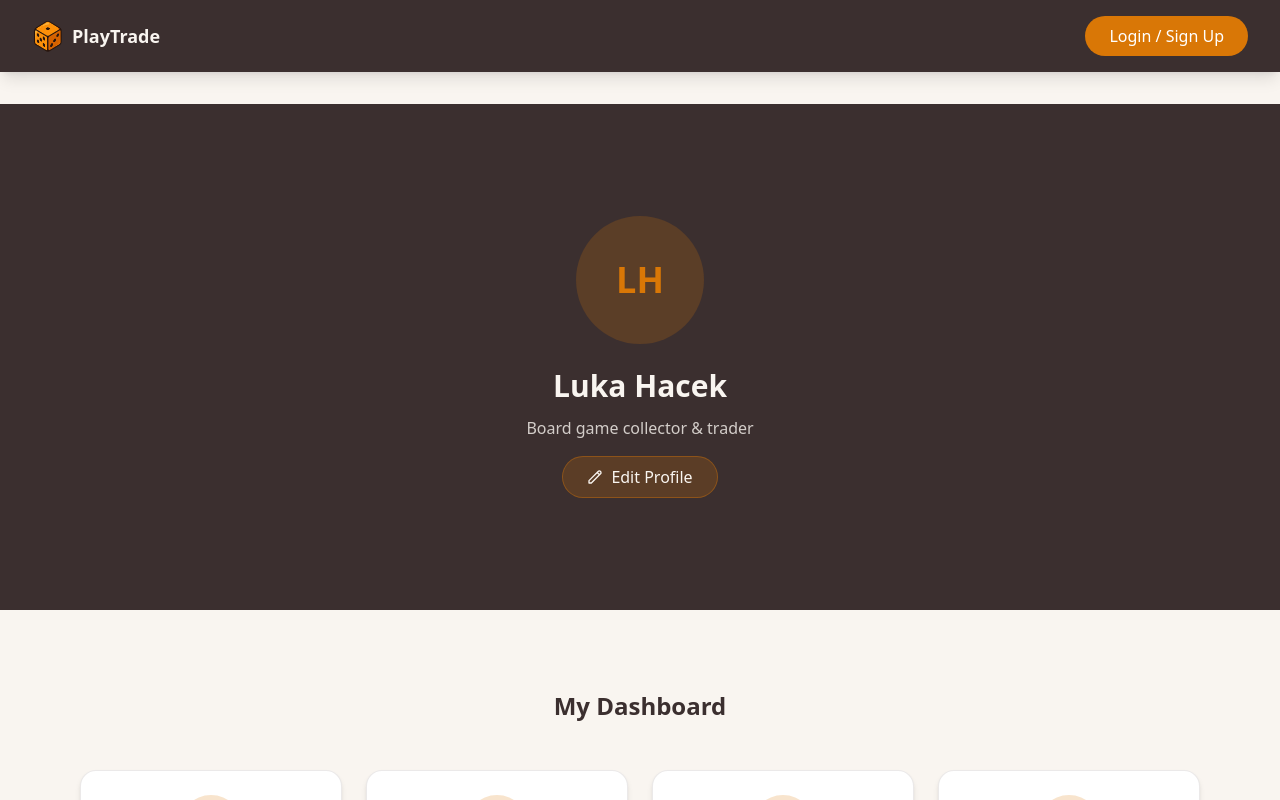
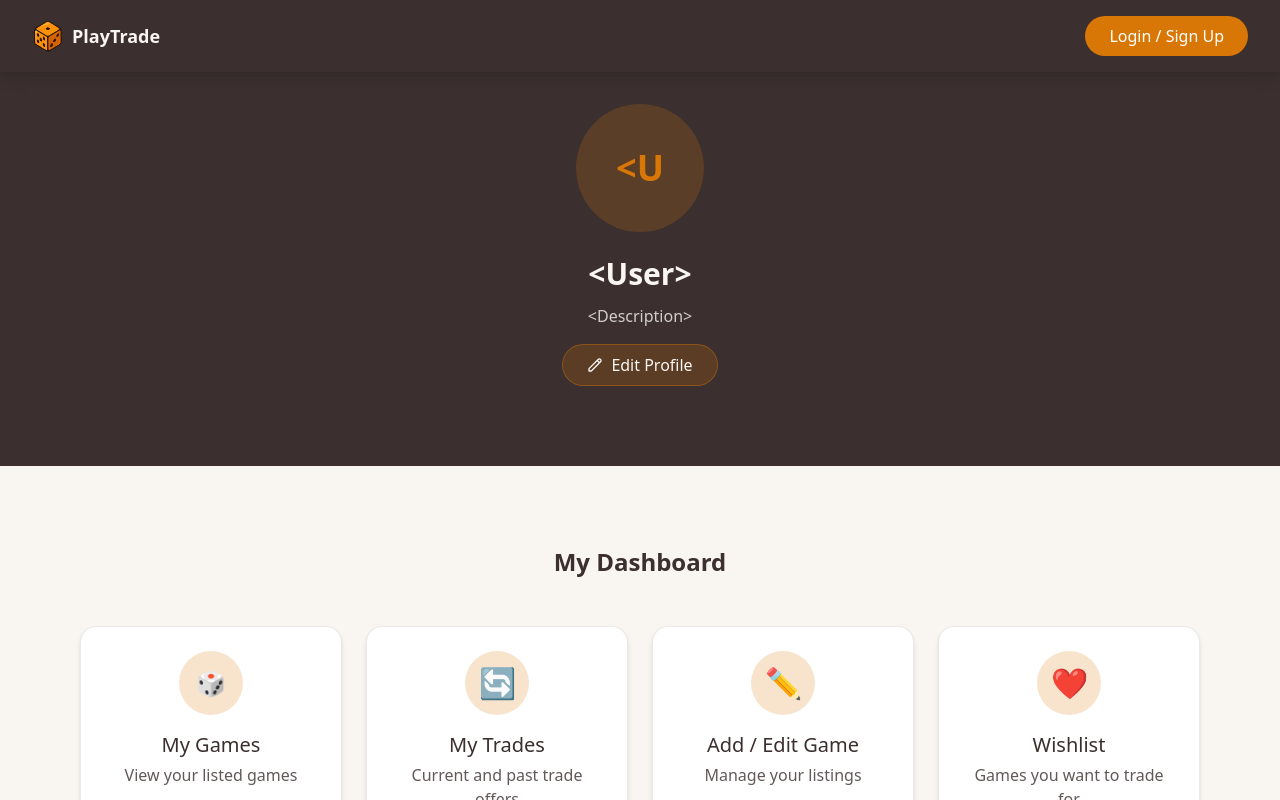
Before and after one commit to GrdenL/STIROPOR, a React (Vite) app in the folder frontend/: page /profile in a window 1280 px wide. Shown: the top 800 px of the page. Built offline with nearby package versions, Linux system fonts and the light colour scheme; no server answers.

Commit message:
Resi belu crtu

```diff
--- a/frontend/src/pages/ProfilePage.jsx
+++ b/frontend/src/pages/ProfilePage.jsx
@@ -14,8 +14,8 @@ const getInitials = (name) => {
 
 const ProfilePage = () => {
   const { user } = useAuth();
-  const displayName = user?.username || "Luka Hacek";
-  const bio = user?.description || "Board game collector & trader";
+  const displayName = user?.username || "<User>";
+  const bio = user?.description || "<Description>";
   const initials = getInitials(displayName);
   const avatarUrl = user?.avatarUrl;
   const [avatarFailed, setAvatarFailed] = useState(false);
@@ -25,8 +25,8 @@ const ProfilePage = () => {
   }, [avatarUrl]);
 
   return (
-    <div className="bg-vintage-cream text-vintage-brown font-roboto pt-24">
-      <section className="bg-vintage-brown text-vintage-cream py-28 relative -mt-16">
+    <div className="bg-vintage-cream text-vintage-brown font-roboto">
+      <section className="bg-vintage-brown text-vintage-cream pt-28 pb-20 -mt-20">
         <div className="max-w-5xl mx-auto text-center px-4">
           <div className="w-32 h-32 mx-auto rounded-full bg-vintage-accent/20 flex items-center justify-center text-vintage-accent text-4xl font-bold mb-6 overflow-hidden">
             {avatarUrl && !avatarFailed ? (
@@ -48,7 +48,12 @@ const ProfilePage = () => {
             to="/profile/edit"
             className="inline-flex items-center gap-2 bg-vintage-accent/20 text-vintage-cream border border-vintage-accent/40 px-6 py-2 rounded-full hover:bg-vintage-accent/30 transition"
           >
-            <svg className="w-4 h-4" fill="none" stroke="currentColor" viewBox="0 0 24 24">
+            <svg
+              className="w-4 h-4"
+              fill="none"
+              stroke="currentColor"
+              viewBox="0 0 24 24"
+            >
               <path
                 strokeLinecap="round"
                 strokeLinejoin="round"
```
